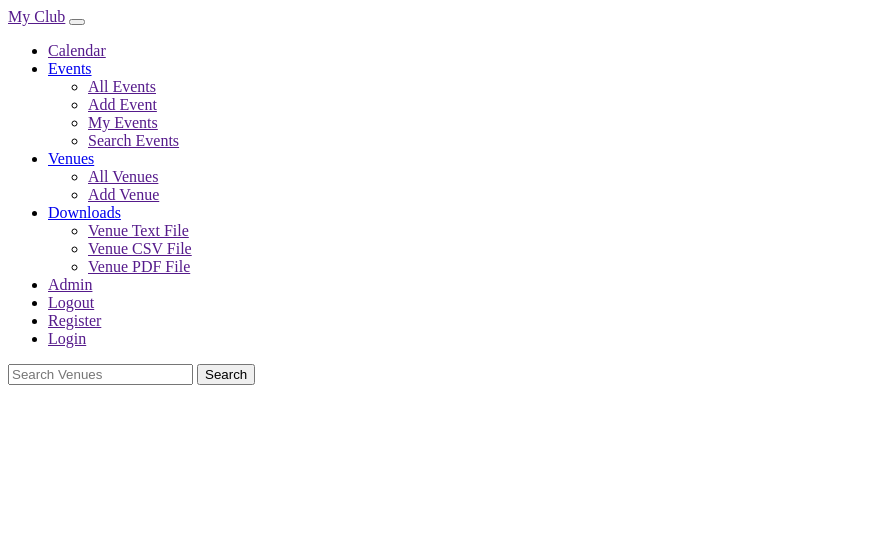
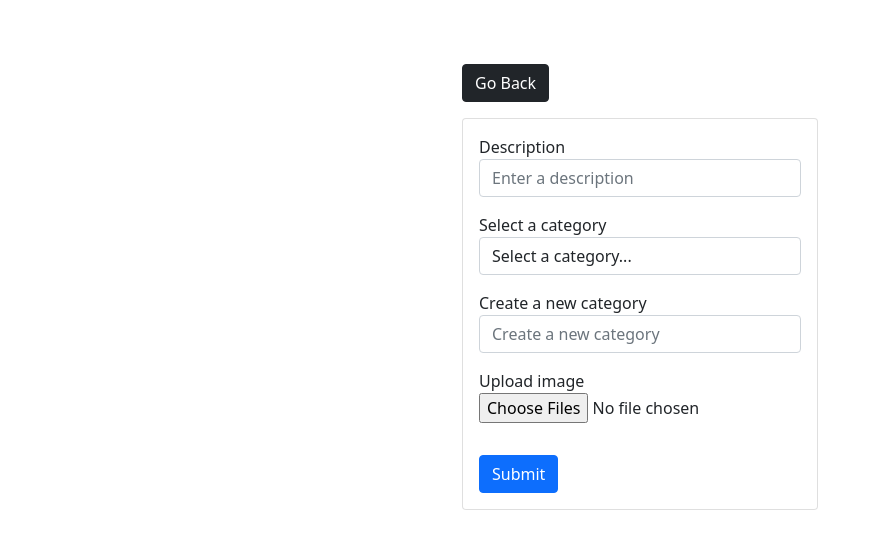
Before and after one commit to mibei001/image-gallery, a Django app: template photos/templates/photos/add.html in a window 1280 px wide. Shown: the top 549 px of the page, without its empty margins (0-873 px from the left). Run offline with Django 4.2, Linux system fonts and the light colour scheme; the template is opened without the code that fills it, so the values that code supplies are empty; parts of the project's set-up code (start-up, migrations or seed data) failed here and were passed over.

Commit message:
creating view photo details view

```diff
--- a/photos/templates/photos/add.html
+++ b/photos/templates/photos/add.html
@@ -1,84 +1,66 @@
-<nav class="navbar navbar-expand-lg navbar-dark bg-dark">
-    <div class="container-fluid">
-      <a class="navbar-brand" href="">My Club</a>
-      <button class="navbar-toggler" type="button" data-bs-toggle="collapse" data-bs-target="#navbarSupportedContent" aria-controls="navbarSupportedContent" aria-expanded="false" aria-label="Toggle navigation">
-        <span class="navbar-toggler-icon"></span>
-      </button>
-      <div class="collapse navbar-collapse" id="navbarSupportedContent">
-        <ul class="navbar-nav me-auto mb-2 mb-lg-0">
+<!DOCTYPE html>
+<html>
 
-          <li class="nav-item">
-            <a class="nav-link" href="">Calendar</a>
-          </li>
+<head>
+    <meta charset='utf-8'>
+    <meta http-equiv='X-UA-Compatible' content='IE=edge'>
+    <title>Add Photo</title>
+    <meta name='viewport' content='width=device-width, initial-scale=1'>
 
-          <li class="nav-item dropdown">
-            <a class="nav-link dropdown-toggle" href="#" id="navbarDropdown" role="button" data-bs-toggle="dropdown" aria-expanded="false">
-              Events
-            </a>
-            <ul class="dropdown-menu" aria-labelledby="navbarDropdown">
-              <li><a class="dropdown-item" href="">All Events</a></li>
-              <li><a class="dropdown-item" href="">Add Event</a></li>
-              <li><a class="dropdown-item" href="">My Events</a></li>
-              <li><a class="dropdown-item" href="">Search Events</a></li>
+    <!-- CSS only -->
+    <link href="https://cdn.jsdelivr.net/npm/bootstrap@5.0.0-beta1/dist/css/bootstrap.min.css" rel="stylesheet"
+        integrity="sha384-giJF6kkoqNQ00vy+HMDP7azOuL0xtbfIcaT9wjKHr8RbDVddVHyTfAAsrekwKmP1" crossorigin="anonymous">
+
+</head>
+
+<body class="m-5">
+    <div class="container">
+
+        <div class="row justify-content-center">
+            <div class="col-md-4">
+                <a href="{% url 'gallery' %}" class="btn btn-dark my-3">Go Back</a>
+                <div class="card">
 
 
-            </ul>
-          </li>
+                    <form method='POST' action="" enctype="multipart/form-data">
+                        {% csrf_token %}
+
+                        <div class="form-group m-3">
+                            <label>Description</label>
+                            <input required name="description" type="text" placeholder="Enter a description"
+                                class="form-control">
+                        </div>
+
+                        <div class="form-group m-3">
+                            <label>Select a category</label>
+                            <select name="category" class="form-control">
+                                <option value='none'>Select a category...</option>
+
+                                {% for category in categories %}
+                                <option value='{{category.id}}'>{{category.name}}</option>
+                                {% endfor %}
+                            </select>
+                        </div>
 
 
-        <li class="nav-item dropdown">
-            <a class="nav-link dropdown-toggle" href="#" id="navbarDropdown" role="button" data-bs-toggle="dropdown" aria-expanded="false">
-              Venues
-            </a>
-            <ul class="dropdown-menu" aria-labelledby="navbarDropdown">
-              <li><a class="dropdown-item" href="">All Venues</a></li>
-              <li><a class="dropdown-item" href="">Add Venue</a></li>
+                        <div class="form-group m-3">
+                            <label>Create a new category</label>
+                            <input name="category_new" type="text" placeholder="Create a new category"
+                                class="form-control">
+                        </div>
 
-            </ul>
-          </li>
+                        <div class="form-group m-3">
+                            <label>Upload image</label>
+                            <input required name="images" type="file" multiple class="form-control-file">
+                        </div>
 
+                        <button type='submit' class="btn btn-primary m-3">Submit</button>
 
+                    </form>
+                </div>
+            </div>
+        </div>
+    </div>
+</body>
 
-
-
-          <li class="nav-item dropdown">
-            <a class="nav-link dropdown-toggle" href="#" id="navbarDropdown" role="button" data-bs-toggle="dropdown" aria-expanded="false">
-              Downloads
-            </a>
-            <ul class="dropdown-menu" aria-labelledby="navbarDropdown">
-              <li><a class="dropdown-item" href="">Venue Text File</a></li>
-              <li><a class="dropdown-item" href="">Venue CSV File</a></li>
-              <li><a class="dropdown-item" href="">Venue PDF File</a></li>
-            </ul>
-          </li>
-
-
-
-
-            <li class="nav-item">
-            <a class="nav-link" href="">Admin</a>
-          </li>
-
-          <li class="nav-item">
-            <a class="nav-link" href="">Logout</a>
-          </li>
-
-          <li class="nav-item">
-            <a class="nav-link" href="">Register</a>
-          </li>
-
-          <li class="nav-item">
-            <a class="nav-link" href="">Login</a>
-          </li>
-
-
-        </ul>
-        <form class="d-flex" method=POST action="">
-          {% csrf_token %}
-
-          <input class="form-control me-2" type="search" placeholder="Search Venues" aria-label="Search" name="searched">
-          <button class="btn btn-outline-secondary" type="submit">Search</button>
-        </form>
-      </div>
-    </div>
-  </nav>
+</html>
--- a/photos/templates/photos/gallery.html
+++ b/photos/templates/photos/gallery.html
@@ -94,7 +94,7 @@
                                 <small>Category: {{photo.category.name}}</small>
                             </div>
                             <a href="{% url 'photo' photo.id %}" class="btn btn-outline-dark btn-sm m-1">View</a>
-
+                            <a href="{% url 'delete-venue' photo.id %}" class="btn btn-outline-danger btn-sm">Delete</a>
                           </div>
                     </div>
                     {% empty %}
--- a/photos/templates/photos/photo.html
+++ b/photos/templates/photos/photo.html
@@ -17,12 +17,12 @@
         <div class="row justify-content-center">
             <div class="col">
 
-                <a href="" class="btn btn-dark my-3">Go Back</a>
+                <a href="{% url 'gallery' %}" class="btn btn-dark my-3">Go Back</a>
 
                 <div style="height: 90vh;">
-                    <img style="max-width: 100%; max-height: 100%;" src="">
+                    <img style="max-width: 100%; max-height: 100%;" src="{{photo.image.url}}">
 
-                    <p></p>
+                    <p>{{photo.description}}</p>
                 </div>
 
             </div>
--- a/photos/urls.py
+++ b/photos/urls.py
@@ -2,8 +2,16 @@ from django.urls import path
 from . import views
 
 urlpatterns = [
+    path('login/', views.loginUser, name="login"),
+    path('logout/', views.logoutUser, name="logout"),
+    path('register/', views.registerUser, name="register"),
 
     path('', views.gallery, name='gallery'),
+    path('photo/<str:pk>/', views.viewPhoto, name='photo'),
+    path('add/', views.addPhoto, name='add'),
+    path('search_venues', views.search_venues, name='search-venues'),
+    path('delete_venue/<photo_id>', views.delete_venue, name='delete-venue'),
+
 
 
 ]
```
